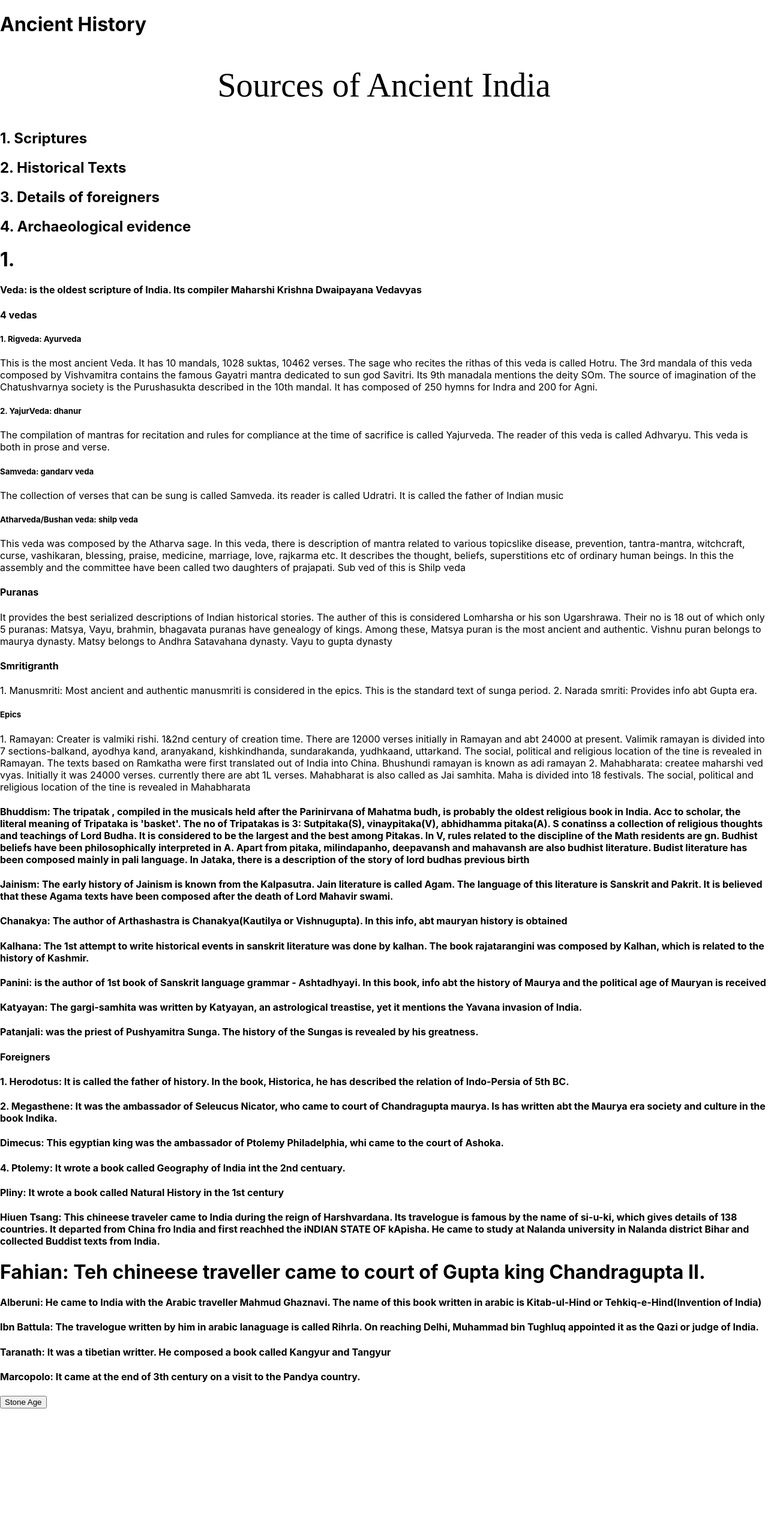
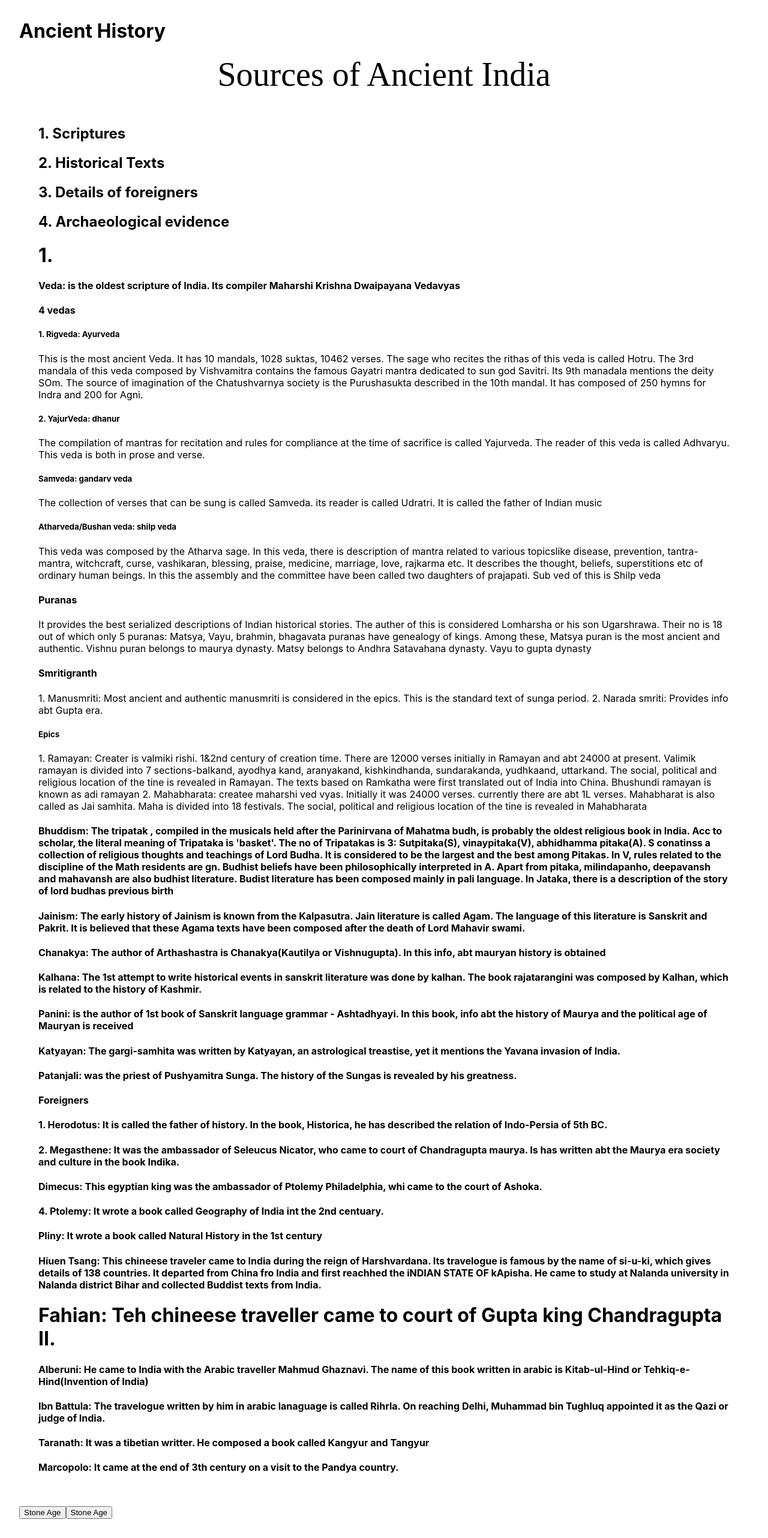
Before and after one commit to saraswathi22-mac/indian-history, a React (Create React App) app: page /ancient_history in a window 1280 px wide. Shown: the whole page at 60% size. Before the commit the page ends 2348 px from the top, so only its background shows below. Built offline with nearby package versions, Linux system fonts and the light colour scheme.

Commit message:
Added contents

```diff
--- a/package.json
+++ b/package.json
@@ -42,6 +42,5 @@
     ]
   },
   "devDependencies": {
-    "tailwindcss": "^3.1.8"
   }
 }
--- /dev/null
+++ b/src/components/AncientHistory/AncientHistory.css
@@ -0,0 +1,3 @@
+.ancient-history {
+    margin: 2em;
+}
--- a/src/components/AncientHistory/AncientHistory.tsx
+++ b/src/components/AncientHistory/AncientHistory.tsx
@@ -1,13 +1,20 @@
 import React from "react";
 import { useNavigate } from "react-router-dom";
+import "./AncientHistory.css"
 import SourcesOfAncientHistory from "./SourcesOfAncientHistory/SourcesOfAncientHistory";
 
 const AncientHistory = () => {
   const navigate = useNavigate();
   return (
-    <div>
+    <div className="ancient-history">
       <h1>Ancient History</h1>
       <SourcesOfAncientHistory />
+      <button
+        className="btn"
+        onClick={() => navigate("/ancient_history/stone_age")}
+      >
+        Stone Age
+      </button>
       <button
         className="btn"
         onClick={() => navigate("/ancient_history/stone_age")}
--- a/src/components/AncientHistory/SourcesOfAncientHistory/SourcesOfAncientHistory.css
+++ b/src/components/AncientHistory/SourcesOfAncientHistory/SourcesOfAncientHistory.css
@@ -1,8 +1,10 @@
 .ancient-title {
     font-size: 3.5em;
     position: relative;
-    margin: 0 auto 0.5em;
-    padding: 0.5em 0.5em 0.25em 0.5em;
     text-align: center;
     font-family: "MonteCarlo", cursive;
   }
+
+.ancient-container {
+  padding: 2em;
+}
```
Also changed, not shown: src/components/AncientHistory/StoneAge/StoneAge.tsx (+5 -5 lines), 1 other file (tests, documents, lock files or other folders).
